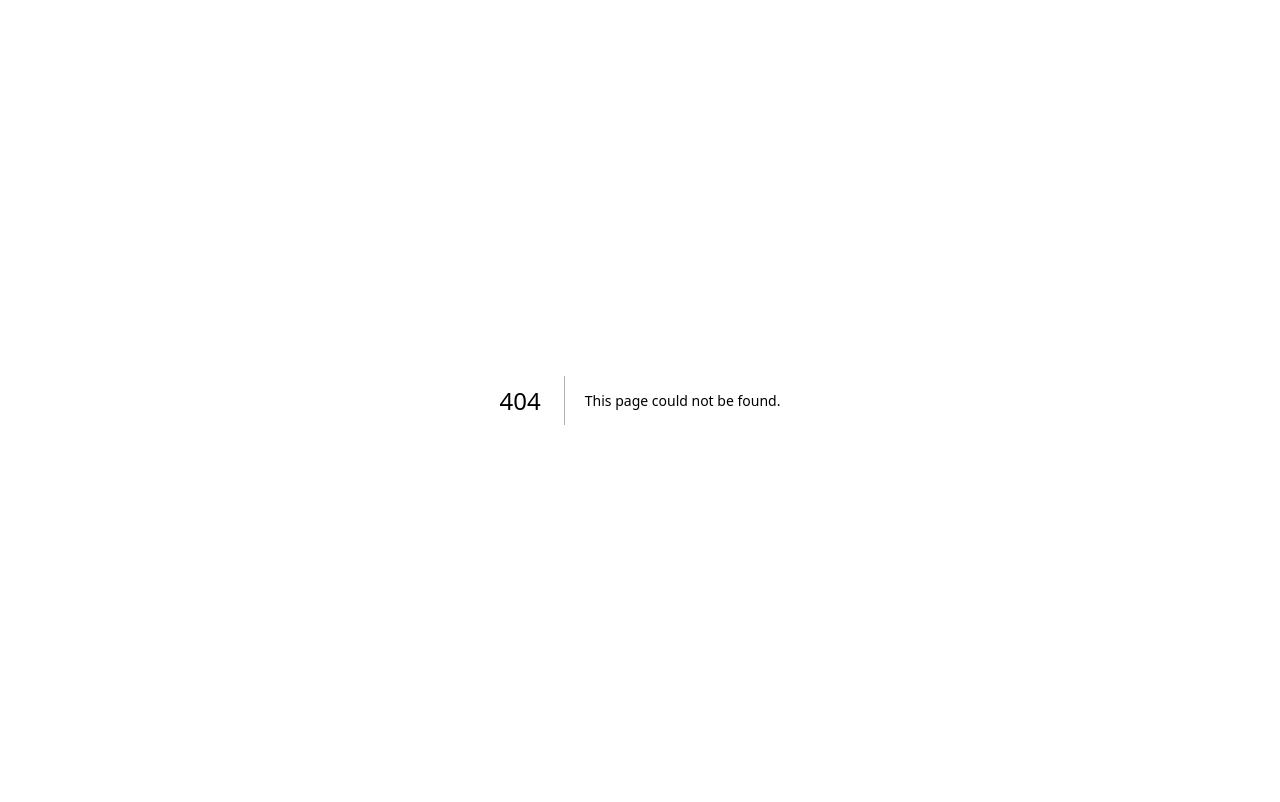
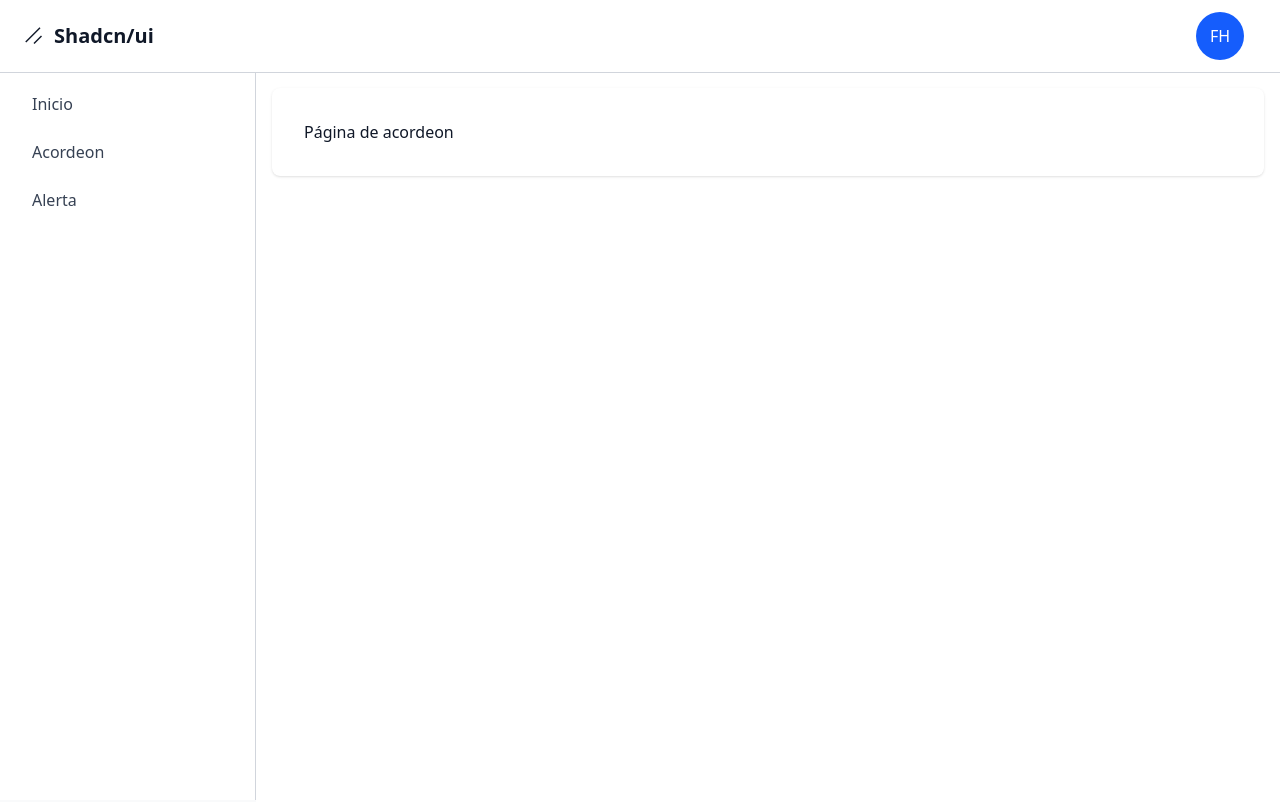
Before and after one commit to CastDev-j/shadcn-dashboard, a Next.js app: page /accordion in a window 1280 px wide. Before the commit this address had no page. Shown: the top 802 px of the page. Built offline with nearby package versions, Linux system fonts and the light colour scheme.

Commit message:
Add dashboard pages and update sidebar links

```diff
--- /dev/null
+++ b/src/app/(dashboard)/accordion/page.tsx
@@ -0,0 +1,8 @@
+
+export default function AccordionPage() {
+  return (
+    <div>
+      <h1>Página de acordeon</h1>
+    </div>
+  );
+}
--- /dev/null
+++ b/src/app/(dashboard)/alert/page.tsx
@@ -0,0 +1,8 @@
+
+export default function AlertPage() {
+    return (
+      <div>
+        <h1>Página de Alerta</h1>
+      </div>
+    );
+  }
--- /dev/null
+++ b/src/app/(dashboard)/home/page.tsx
@@ -0,0 +1,8 @@
+
+export default function HelloPage() {
+  return (
+    <div>
+      <h1>Hello Page</h1>
+    </div>
+  );
+}
--- a/src/app/(dashboard)/page.tsx
+++ b/src/app/(dashboard)/page.tsx
@@ -1,3 +1,7 @@
 export default function Home() {
-  return <>hola</>;
+  return (
+    <div>
+      <h1>Página de Inicio</h1>
+    </div>
+  );
 }
--- a/src/components/SidebarAndContent.tsx
+++ b/src/components/SidebarAndContent.tsx
@@ -4,8 +4,9 @@ import { useState } from "react";
 import Link from "next/link";
 
 const links = [
-  { name: "accordion", href: "accordion" },
-  { name: "alert", href: "alert" },
+  { name: "Inicio", href: "/" },
+  { name: "Acordeon", href: "/accordion" },
+  { name: "Alerta", href: "/alert" },
 ];
 
 export default function SidebarAndContent({
@@ -18,6 +19,10 @@ export default function SidebarAndContent({
   const toggleSidebar = () => {
     setIsSidebarOpen(!isSidebarOpen);
   };
+
+  const closeSidebar = () => {
+    setIsSidebarOpen(false);
+  }
 
   return (
     <>
@@ -105,6 +110,7 @@ export default function SidebarAndContent({
                   <li key={link.href}>
                     <Link
                       href={link.href}
+                      onClick={closeSidebar}
                       className="text-base capitalize text-gray-700 font-normal rounded-lg flex items-center p-2 hover:bg-gray-100 hover:text-gray-900"
                     >
                       <span className="ml-3">{link.name}</span>
```
